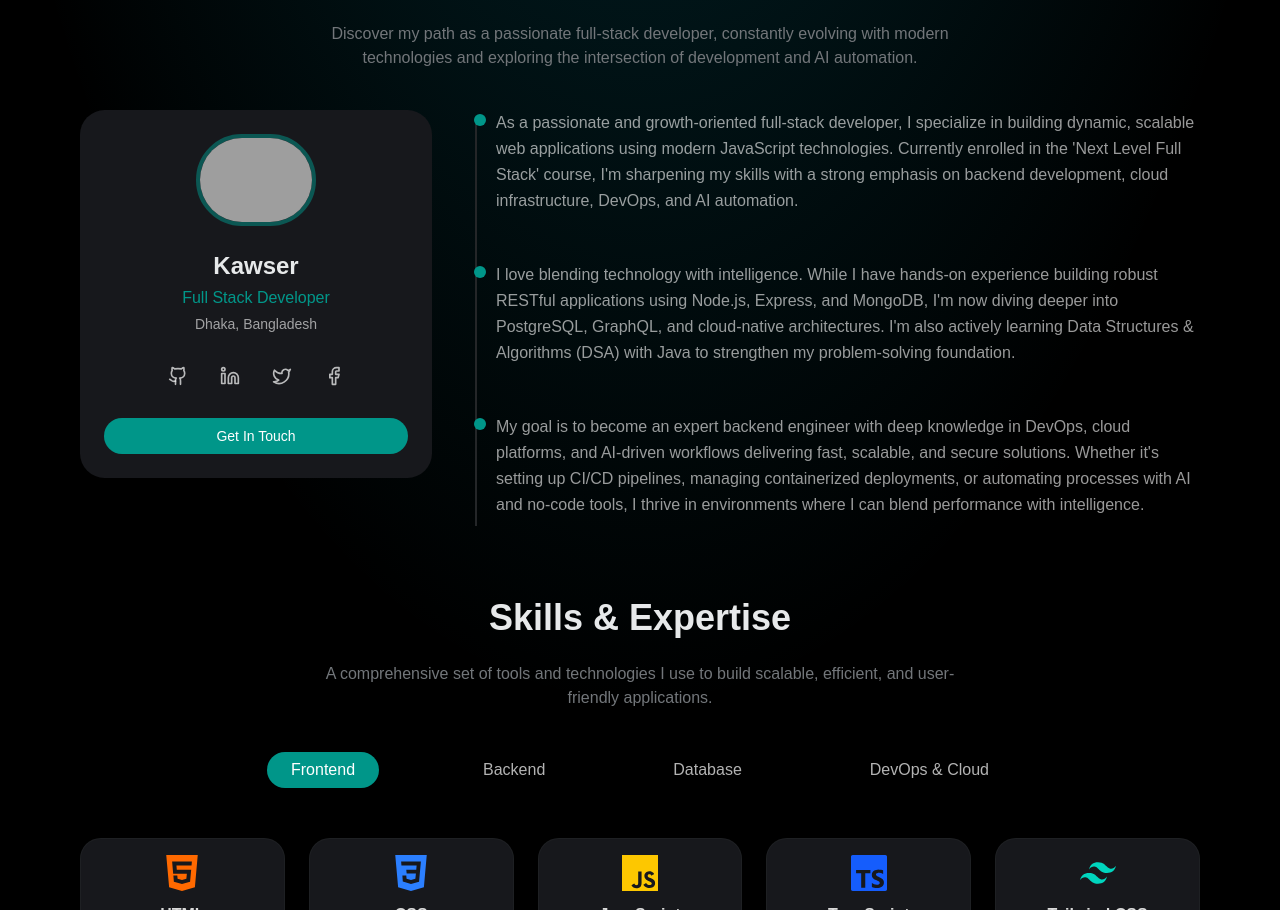
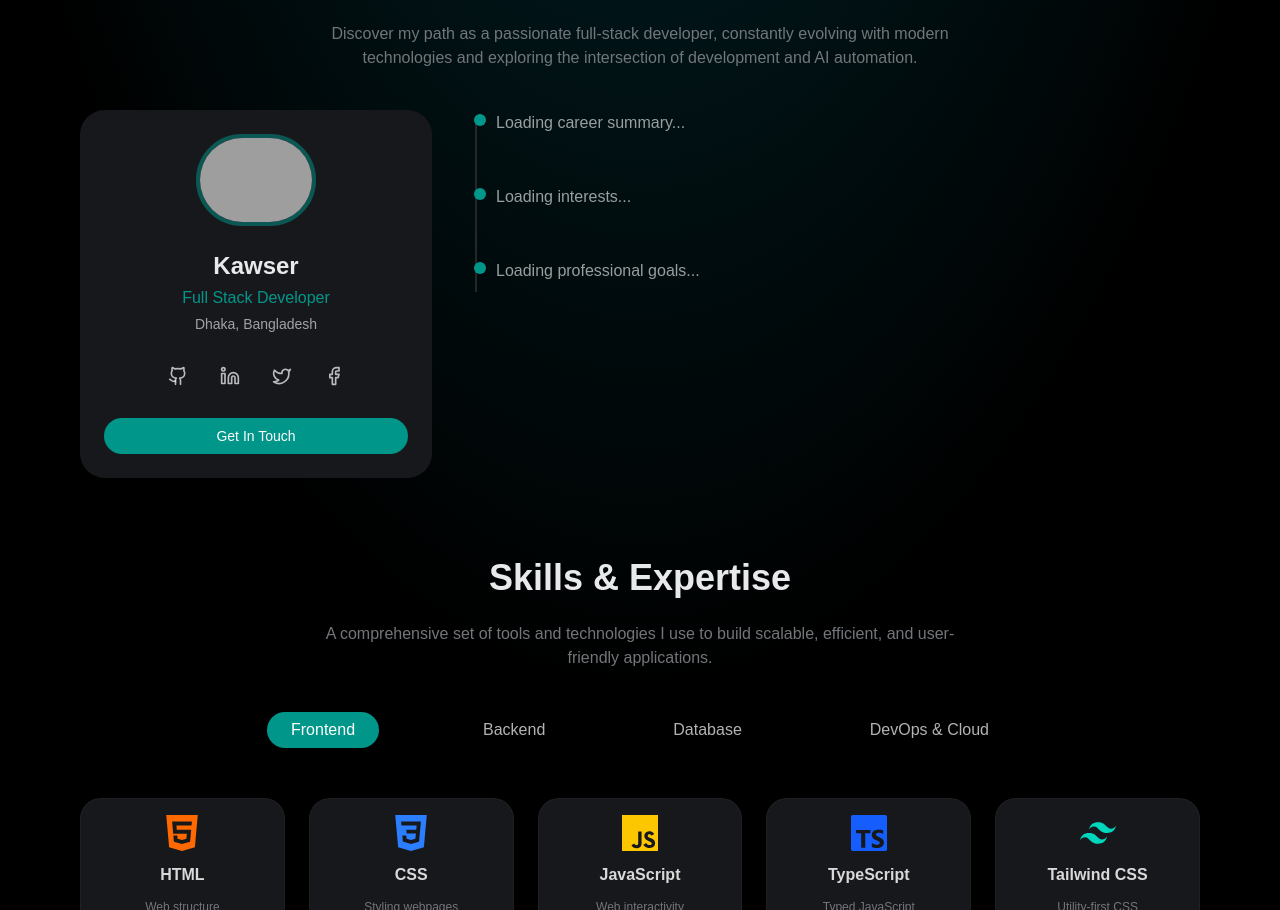
Before and after one commit to devsafix/portfolio-frontend, a Next.js app: page / in a window 1280 px wide. Shown: the part 916-1826 px from the top of the page. Built offline with nearby package versions, Linux system fonts and the light colour scheme; no server answers; grey boxes are pictures that could not be loaded.

Commit message:
Update: About section and set dynamic data from server

```diff
--- a/src/app/(public)/page.tsx
+++ b/src/app/(public)/page.tsx
@@ -1,4 +1,4 @@
-import About from "@/components/module/Home/About";
+import AboutSection from "@/components/module/Home/AboutSection";
 import BestProjects from "@/components/module/Home/BestProjects";
 import Contact from "@/components/module/Home/Contact";
 import Faq from "@/components/module/Home/Faq";
@@ -10,7 +10,7 @@ export default async function HomePage() {
   return (
     <div>
       <HeroSection />
-      <About />
+      <AboutSection />
       <Skills />
       <BestProjects />
       <RecentBlogs />
--- a/src/components/module/Home/About.tsx
+++ b/src/components/module/Home/About.tsx
@@ -2,23 +2,11 @@
 
 import ComponentHeader from "@/components/shared/ComponentHeader";
 import { Button } from "@/components/ui/button";
+import { TAbout } from "@/types";
 import { motion } from "framer-motion";
 import { Facebook, Github, Linkedin, Twitter } from "lucide-react";
 import Image from "next/image";
 import Link from "next/link";
-
-// Data for the timeline points on the right side
-const journeyPoints = [
-  {
-    text: "As a passionate and growth-oriented full-stack developer, I specialize in building dynamic, scalable web applications using modern JavaScript technologies. Currently enrolled in the 'Next Level Full Stack' course, I'm sharpening my skills with a strong emphasis on backend development, cloud infrastructure, DevOps, and AI automation.",
-  },
-  {
-    text: "I love blending technology with intelligence. While I have hands-on experience building robust RESTful applications using Node.js, Express, and MongoDB, I'm now diving deeper into PostgreSQL, GraphQL, and cloud-native architectures. I'm also actively learning Data Structures & Algorithms (DSA) with Java to strengthen my problem-solving foundation.",
-  },
-  {
-    text: "My goal is to become an expert backend engineer with deep knowledge in DevOps, cloud platforms, and AI-driven workflows delivering fast, scalable, and secure solutions. Whether it's setting up CI/CD pipelines, managing containerized deployments, or automating processes with AI and no-code tools, I thrive in environments where I can blend performance with intelligence.",
-  },
-];
 
 // Animation variants for Framer Motion
 const containerVariants = {
@@ -67,7 +55,14 @@ const socialLinks = [
   },
 ];
 
-export default function About() {
+export default function About({ aboutData }: { aboutData: TAbout | null }) {
+  // Use fetched data with sensible fallbacks
+  const journeyPoints = [
+    { text: aboutData?.careerSummary || "Loading career summary..." },
+    { text: aboutData?.interestText || "Loading interests..." },
+    { text: aboutData?.goalText || "Loading professional goals..." },
+  ];
+
   return (
     <div className="py-10" id="about">
       <ComponentHeader
--- /dev/null
+++ b/src/components/module/Home/AboutSection.tsx
@@ -0,0 +1,29 @@
+import { TAbout } from "@/types";
+import About from "./About";
+
+// Data fetching function with SSG + ISR
+async function getAboutData(): Promise<TAbout | null> {
+  try {
+    const res = await fetch(`${process.env.NEXT_PUBLIC_BASE_API}/about`, {
+      next: {
+        revalidate: 604800, // Revalidate once a week
+        tags: ["about"],
+      },
+    });
+    if (!res.ok) return null;
+    const data = await res.json();
+    return data.data;
+  } catch (error) {
+    console.error("Failed to fetch about data:", error);
+    return null;
+  }
+}
+
+// The main export is now an async Server Component
+export default async function AboutSection() {
+  // Fetch data on the server
+  const aboutData = await getAboutData();
+
+  // Render the Client Component, passing the fetched data as a prop
+  return <About aboutData={aboutData} />;
+}
```
